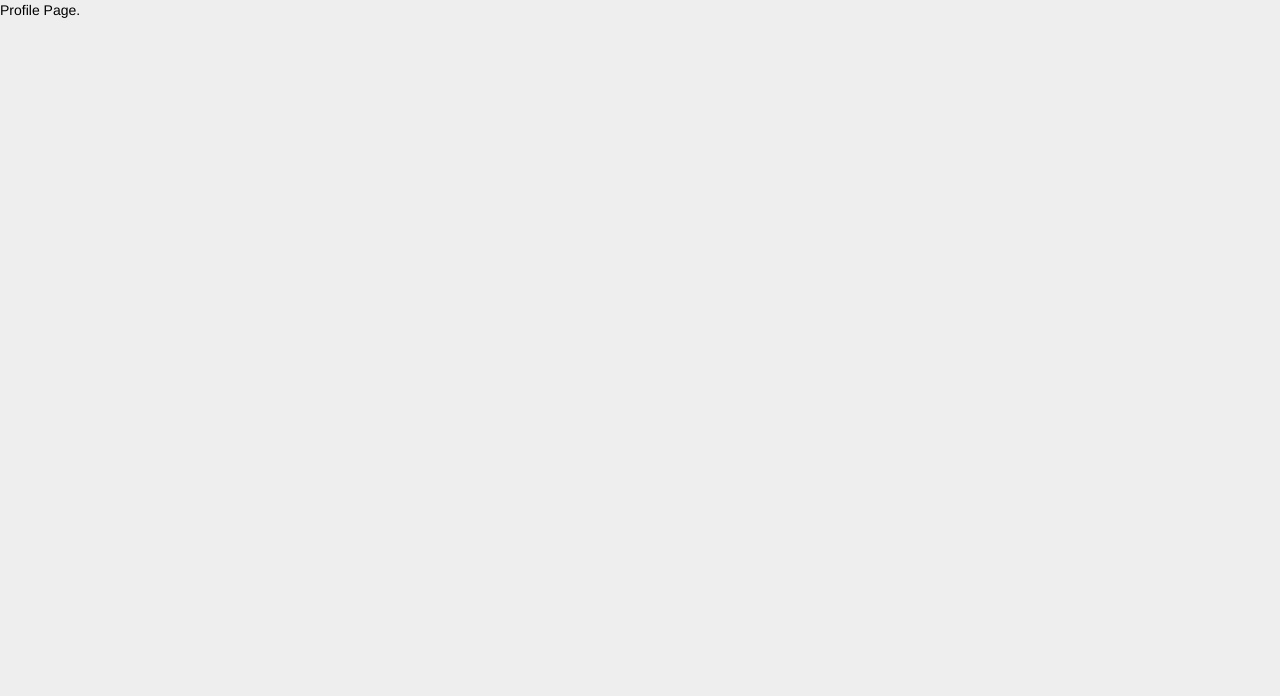
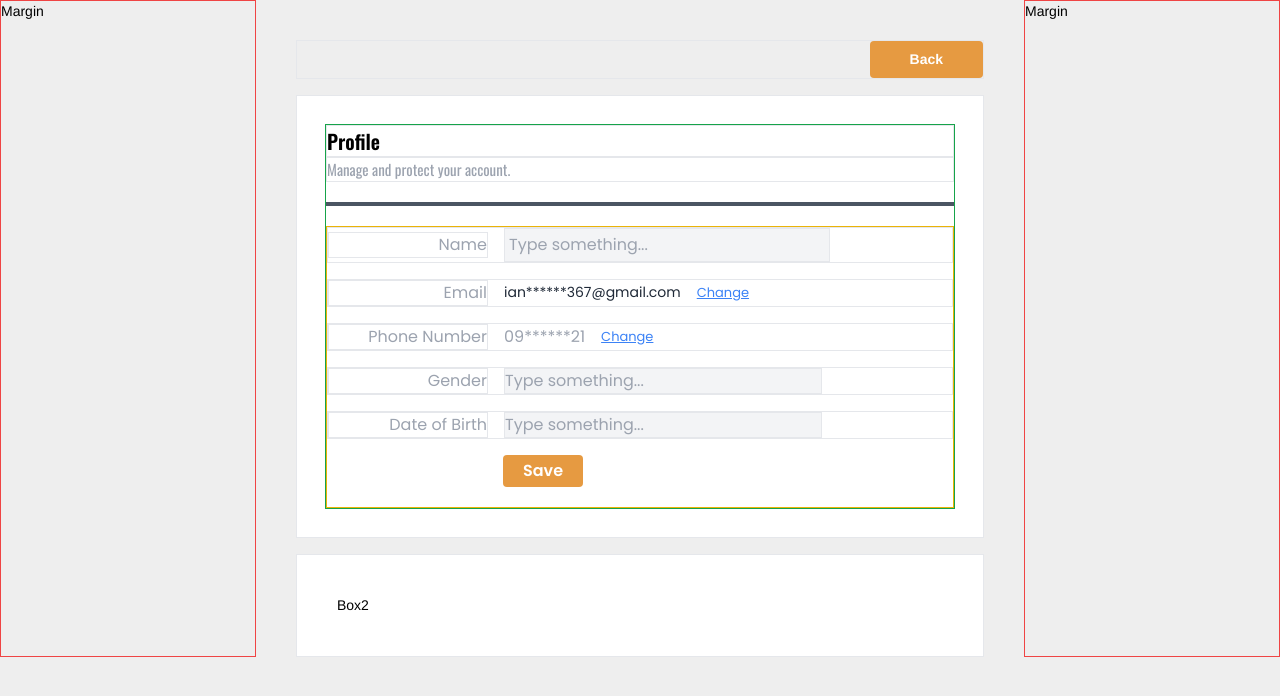
Before and after one commit to BryanIanRamos/Cake-Area, a React (Vite) app: page /Profile in a window 1280 px wide. Shown: the top 696 px of the page. Built offline with nearby package versions, Linux system fonts and the light colour scheme.

Commit message:
Add HideContact and button component

```diff
--- a/src/components/Button.jsx
+++ b/src/components/Button.jsx
@@ -1,7 +1,23 @@
 import React from "react";
 
-const Button = () => {
-  return <div>Button </div>;
+const Button = ({
+  label = "Text",
+  onClick,
+  type = "button",
+  disabled = false,
+  paddingX,
+  paddingY,
+}) => {
+  return (
+    <button
+      type={type}
+      onClick={onClick}
+      disabled={disabled}
+      className={`bg-primary py-${paddingY} px-${paddingX} text-white font-semibold rounded-[4px] hover:bg-tertiary`}
+    >
+      {label}
+    </button>
+  );
 };
 
 export default Button;
--- /dev/null
+++ b/src/components/Carousel.jsx
@@ -0,0 +1,92 @@
+import React, { useEffect, useState } from "react";
+
+const Carousel = () => {
+  const [items, setItems] = useState([]);
+  const [currentIndex, setCurrentIndex] = useState(0);
+  const itemsPerPage = 4;
+
+  const Data = [
+    { id: 1, title: "Cake 1", details: "Delicious chocolate cake." },
+    { id: 2, title: "Cake 2", details: "Rich vanilla sponge cake." },
+    {
+      id: 3,
+      title: "Cake 3",
+      details: "Moist red velvet cake with cream cheese.",
+    },
+    { id: 4, title: "Cake 4", details: "Fresh fruit tart with custard." },
+    {
+      id: 5,
+      title: "Cake 5",
+      details: "Classic cheesecake topped with berries.",
+    },
+    {
+      id: 6,
+      title: "Cake 6",
+      details: "Lemon drizzle cake with a zesty glaze.",
+    },
+    { id: 7, title: "Cake 7", details: "Decadent chocolate fudge cake." },
+    {
+      id: 8,
+      title: "Cake 8",
+      details: "Carrot cake with cream cheese frosting.",
+    },
+  ];
+
+  useEffect(() => {
+    setItems(Data);
+  }, []);
+
+  const nextSlide = () => {
+    setCurrentIndex(
+      (prevIndex) => (prevIndex + 1) % Math.ceil(items.length / itemsPerPage)
+    );
+  };
+
+  const prevSlide = () => {
+    setCurrentIndex(
+      (prevIndex) =>
+        (prevIndex - 1 + Math.ceil(items.length / itemsPerPage)) %
+        Math.ceil(items.length / itemsPerPage)
+    );
+  };
+
+  // Calculate the displayed items based on the current index
+  const displayedItems = items.slice(
+    currentIndex * itemsPerPage,
+    currentIndex * itemsPerPage + itemsPerPage
+  );
+
+  return (
+    <div className="relative px-10">
+      <div className="flex justify-between items-center">
+        <button
+          onClick={prevSlide}
+          className="bg-primary px-5 py-3 text-white rounded-full"
+        >
+          ❮
+        </button>
+        <div className="overflow-hidden w-full">
+          <div className={`flex transition-transform duration-500 ease-in-out`}>
+            {displayedItems.map((item) => (
+              <div
+                key={item.id}
+                className="bg-white shadow-md rounded-lg p-4 flex-1 min-w-[200px]"
+              >
+                <div className="font-bold">{item.title}</div>
+                <div>{item.details}</div>
+              </div>
+            ))}
+          </div>
+        </div>
+        <button
+          onClick={nextSlide}
+          className="bg-primary px-5 py-3 text-white rounded-full"
+        >
+          ❯
+        </button>
+      </div>
+    </div>
+  );
+};
+
+export default Carousel;
--- /dev/null
+++ b/src/components/HideContact.jsx
@@ -0,0 +1,31 @@
+import React from "react";
+
+function HideContact({ contact, type }) {
+  const hideContact = (contact, type) => {
+    if (type === "email") {
+      const [localPart, domainPart] = contact.split("@");
+      const localLength = localPart.length;
+
+      const visibleStart = localPart.slice(0, 3);
+      const visibleEnd = localPart.slice(-3);
+      const hiddenPart = "*".repeat(localLength - 6); // Adjust hiding for email
+
+      return `${visibleStart}${hiddenPart}${visibleEnd}@${domainPart}`;
+    } else if (type === "phone") {
+      const visibleStart = contact.slice(0, 2);
+      const visibleEnd = contact.slice(-2);
+      const hiddenPart = "*".repeat(contact.length - 4); // Dynamically hide the middle part
+
+      return `${visibleStart}${hiddenPart}${visibleEnd}`;
+    }
+    return contact;
+  };
+
+  return (
+    <div>
+      <p>{hideContact(contact, type)}</p>
+    </div>
+  );
+}
+
+export default HideContact;
--- a/src/pages/Cart.jsx
+++ b/src/pages/Cart.jsx
@@ -1,7 +1,12 @@
 import React from "react";
+import Carousel from "../components/Carousel";
 
 const Cart = () => {
-  return <div>Cart Page.</div>;
+  return (
+    <div className="">
+      <Carousel />
+    </div>
+  );
 };
 
 export default Cart;
--- a/src/pages/MainPage.jsx
+++ b/src/pages/MainPage.jsx
@@ -126,9 +126,9 @@ const MainPage = () => {
           </div>
         </div>
         {/* Body of the content  */}
-        <div className="border border-red-500 my-6 overflow-hidden grid grid-cols-3 h-[60vh] w-full bg-gray-600 px-10">
+        <div className="border border-red-500 my-6 overflow-hidden grid grid-cols-3 md:h-[450px] lg:h-[470px] w-full bg-gray-600 px-10">
           {/* Left Side Content */}
-          <div className="border border-green-400 grid grid-cols-1 sm:grid-cols-2 md:grid-cols-1 gap-3 col-span-3 sm:col-span-3 md:col-span-1 py-5 px-5 lg:px-7 xl:px-[50px] 2xl:px-[80px] md:px-2 overflow-y-auto">
+          <div className="border border-green-400 grid grid-cols-1 sm:grid-cols-2 md:grid-cols-1 gap-3 col-span-3 sm:col-span-3 md:col-span-1 px-5 lg:px-7 xl:px-[50px] 2xl:px-[80px] md:px-2 overflow-y-auto">
             {busCard.map((card) => (
               <div
                 key={card.id}
@@ -155,17 +155,14 @@ const MainPage = () => {
           </div>
 
           {/* Right Side Content */}
-          <div className="border border-gray-400 col-span-2 p-[3%]  md:block h-full hidden ">
-            <div className="relative h-full border bg-white p-5">
-              <div className="text-[15px] font-bold font-[Oswald]">
+          <div className="border border-gray-400 col-span-2  md:block h-full hidden md:px-3 2xl:px-[70px] gap-5">
+            <div className="relative h-fit border bg-white p-5 lg:mx-6">
+              <div className="text-[15px] lg:text-[20px] font-bold font-[Oswald]">
                 SAMANTHA BAKES
               </div>
-              <div className="flex items-center">
-                <Icon
-                  icon="humbleicons:location"
-                  style={{ fontSize: "15px", color: "black" }}
-                />
-                <div className="font-[Noto-Serif] text-[12px]">
+              <div className="flex items-center text-[12px] lg:text-[14px]">
+                <Icon icon="humbleicons:location" s />
+                <div className="font-[Noto-Serif] ">
                   Purok 3C, Liboon, Ampayon.
                 </div>
               </div>
@@ -191,27 +188,30 @@ const MainPage = () => {
               <h2 className="text-[20px] font-semibold font-[Oswald]">
                 Flourish Cake Near You!
               </h2>
-              <h3 className="text-[12px] font-[poppins]">
+              <h3 className="text-[12px] lg:text-[14px] font-[poppins]">
                 Best selling in Ampayon.
               </h3>
               {/* Rating Component */}
-              <div className="border py-2 flex gap-1">
+              <div className="border py-2 flex gap-1 ">
                 {[...Array(5)].map((_, index) => (
                   <Icon
                     key={index}
                     icon="ri:cake-3-fill"
-                    className={`cursor-pointer text-[20px] ${
+                    className={`cursor-pointer text-[20px] lg:-text-[90px] ${
                       index < rating ? "text-orange-500" : "text-gray-400"
                     }`}
                     onClick={() => handleClick(index)}
                   />
                 ))}
               </div>
-              <div className="relative">
-                <button className="absolute right-5 py-1 px-4 text-white bg-primary hover:bg-[#EFB571] text-[12px]">
+              <div className="flex border h-fit justify-end pr-5">
+                <button className=" py-1 px-4 text-white bg-primary hover:bg-[#EFB571] text-[12px]">
                   Visit Shop
                 </button>
               </div>
+            </div>
+            <div className="mt-5 h-[120px] border bg-white p-5 lg:mx-6">
+              asdsa
             </div>
           </div>
         </div>
--- a/src/pages/Product.jsx
+++ b/src/pages/Product.jsx
@@ -1,7 +1,13 @@
 import React from "react";
+import HideEmail from "../components/HideContact";
 
 const Product = () => {
-  return <div>Product Page.</div>;
+  return (
+    <div>
+      <p>== Product ==</p>
+      <HideEmail email={"BryanRamos3367@gmail.com"} />
+    </div>
+  );
 };
 
 export default Product;
--- a/src/pages/Profile.jsx
+++ b/src/pages/Profile.jsx
@@ -1,7 +1,85 @@
 import React from "react";
+import Buttom from "../components/Button";
+import Button from "../components/Button";
+import HideContact from "../components/HideContact";
 
 const Profile = () => {
-  return <div>Profile Page.</div>;
+  return (
+    <div className="grid grid-cols-5">
+      <div className="col-span-1 border border-red-500">Margin</div>
+      {/* Main Content  */}
+      <div className="col-span-3 bg-trinary flex flex-col gap-4 px-10 pt-10">
+        <div className="border flex justify-end">
+          <Button label="Back" paddingX={10} paddingY={2} />
+        </div>
+        <div className="border bg-white p-7">
+          <div className="border border-green-600 ">
+            <div className="font-[oswald]">
+              <div className="border  font-semibold text-[20px]">Profile</div>
+              <div className="border text-[15px] text-gray-400">
+                Manage and protect your account.
+              </div>
+            </div>
+            {/* Line  */}
+            <div className="border-2 border-gray-600 my-5"></div>
+            <div className="border border-yellow-500 text-gray-400 font-[poppins] flex flex-col gap-4 text-[16px]">
+              <div className="border flex gap-4 items-center">
+                <p className="w-[160px] border text-end">Name</p>
+                <input
+                  type="text"
+                  placeholder="Type something..."
+                  className="border bg-gray-100 p-1"
+                />
+              </div>
+              <div className="border flex gap-4 items-center">
+                <p className="w-[160px] border text-end">Email</p>
+                <div className="text-[14px] text-gray-800 ">
+                  <HideContact
+                    contact={"ianramos3367@gmail.com"}
+                    type={"email"}
+                  />
+                </div>
+                <button className="text-[13px] underline text-blue-500 hover:text-blue-300">
+                  Change
+                </button>
+              </div>
+              <div className="border flex gap-4 items-center">
+                <p className="w-[160px] border text-end">Phone Number</p>
+                <div>
+                  <HideContact contact={"0987654321"} type={"phone"} />
+                </div>
+                <button className="text-[13px] underline text-blue-500 hover:text-blue-300">
+                  Change
+                </button>
+              </div>
+              <div className="border flex gap-4 items-center">
+                <p className="w-[160px] border text-end">Gender</p>
+                <input
+                  type="text"
+                  placeholder="Type something..."
+                  className="border bg-gray-100"
+                />
+              </div>
+              <div className="border flex gap-4 items-center">
+                <p className="w-[160px] border text-end">Date of Birth</p>
+                <input
+                  type="text"
+                  placeholder="Type something..."
+                  className="border bg-gray-100"
+                />
+              </div>
+              <div className="flex gap-4 items-center h-fit mb-5">
+                <div className="w-[160px] text-end"></div>
+                <Button label="Save" paddingX={5} paddingY={1} />
+              </div>
+            </div>
+          </div>
+        </div>
+        <div className="border bg-white p-10">Box2</div>
+      </div>
+      <div className="border border-red-500 col-span-1">Margin</div>
+    </div>
+  );
 };
 
 export default Profile;
--- a/tailwind.config.js
+++ b/tailwind.config.js
@@ -1,16 +1,15 @@
 /** @type {import('tailwindcss').Config} */
 export default {
-  content: [
-    "./index.html",
-    "./src/**/*.{js,ts,jsx,tsx}",
-  ],
+  content: ["./index.html", "./src/**/*.{js,ts,jsx,tsx}"],
   theme: {
     extend: {
       colors: {
-        primary: '#E69A41',
-        trinary: '#656565',
+        primary: "#E69A41",
+        secondary: "#3A3531",
+        tertiary: "#656565",
+        tertquaternaryiary: "#656565",
       },
     },
   },
   plugins: [],
-}
+};
```
